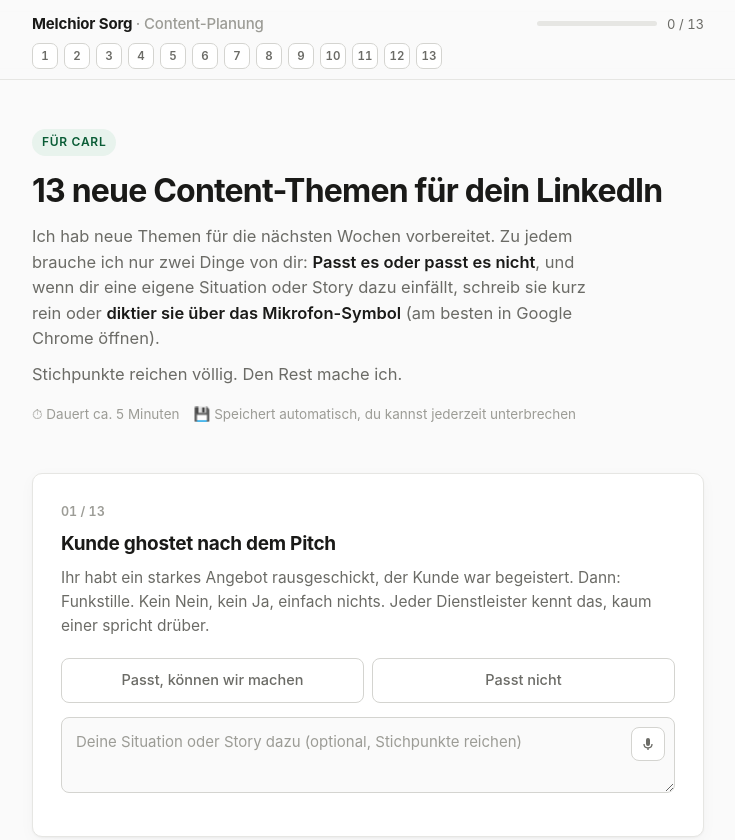
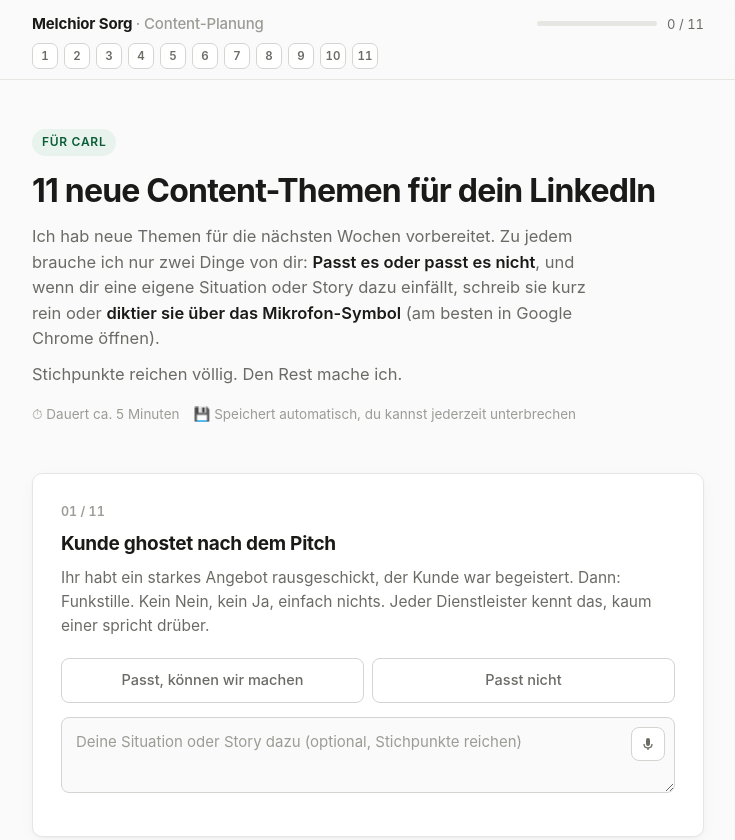
Before and after one commit to melchior-lab/content-fragebogen, a plain HTML site: page index.html in a window 1280 px wide. Shown: the top 840 px of the page, without its empty margins (272-1007 px from the left). Drawn offline with Linux system fonts and the light colour scheme.

Commit message:
Zwei Themen entfernt, jetzt 11

```diff
--- a/index.html
+++ b/index.html
@@ -323,7 +323,7 @@
       <div class="brand">Melchior Sorg <span>· Content-Planung</span></div>
       <div class="progress-wrap">
         <div class="progress-track"><div class="progress-fill" id="progressFill"></div></div>
-        <div class="progress-label" id="progressLabel">0 / 13</div>
+        <div class="progress-label" id="progressLabel">0 / 11</div>
       </div>
     </div>
     <div class="jump-row" id="jumpRow"></div>
@@ -333,7 +333,7 @@
 <main>
   <div class="intro">
     <div class="eyebrow">Für Carl</div>
-    <h1>13 neue Content-Themen für dein LinkedIn</h1>
+    <h1>11 neue Content-Themen für dein LinkedIn</h1>
     <p>Ich hab neue Themen für die nächsten Wochen vorbereitet. Zu jedem brauche ich nur zwei Dinge von dir: <strong>Passt es oder passt es nicht</strong>, und wenn dir eine eigene Situation oder Story dazu einfällt, schreib sie kurz rein oder <strong>diktier sie über das Mikrofon-Symbol</strong> (am besten in Google Chrome öffnen).</p>
     <p>Stichpunkte reichen völlig. Den Rest mache ich.</p>
     <div class="meta-row">
@@ -394,20 +394,12 @@ const TOPICS = [
     pitch: "Der Kunde antwortet drei Wochen nicht auf die Freigabe-Anfrage. Dann kommt die Mail: „Brauchen wir bis morgen.“ Warum die Deadline des Kunden nicht automatisch eure Deadline ist."
   },
   {
-    title: "Was Kunden sagen vs. was sie meinen",
-    pitch: "„Wir wollen mal was ganz Neues“ heißt oft: bloß nichts Neues. „Budget spielt keine Rolle“ heißt: Budget spielt die Hauptrolle. Ein Übersetzungs-Post aus 10+ Jahren Kundenerfahrung."
-  },
-  {
     title: "Wenn ChatGPT dein Mitbewerber ist",
     pitch: "Kunden sagen heute: „Das Logo kann ich mir doch auch von KI machen lassen.“ Stimmt. Und trotzdem buchen sie am Ende euch. Warum, und wofür Kunden 2026 wirklich eine Agentur bezahlen."
   },
   {
     title: "Wenn der Kunde der Experte ist",
     pitch: "Der Kunde schickt einen eigenen Logo-Entwurf mit: „Meine Nichte hat da schon mal was gemacht.“ Wie ihr wertschätzend bleibt und trotzdem die fachliche Führung behaltet."
-  },
-  {
-    title: "Umsatz +40%, Budget -50%",
-    pitch: "Der Kunde hat dank eurer Arbeit sein bestes Jahr. Und kürzt als Erstes das Marketing-Budget. Die absurde Logik dahinter, und was das über die Wahrnehmung von Marketing sagt."
   },
   {
     title: "Freitag-Anfrage, Montag-Nachhaken",
```
